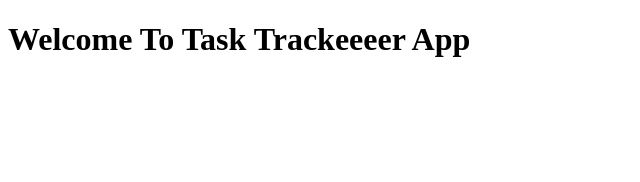
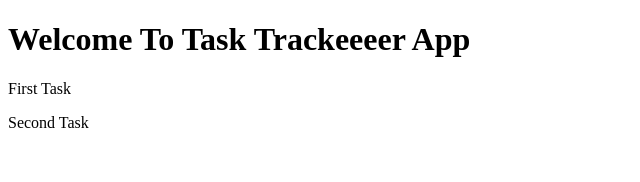
Before and after one commit to yugeshpalvai21/tasktracker, a React (Create React App) app: page / in a window 1280 px wide. Shown: the top 182 px of the page, without its empty margins (0-640 px from the left). Built offline with nearby package versions, Linux system fonts and the light colour scheme.

Commit message:
instantials Tasks state on App component and render all tasks using JSX expression

```diff
--- a/src/App.js
+++ b/src/App.js
@@ -1,7 +1,21 @@
 const App = () => {
+  const tasks = [{
+    title: 'First Task',
+    description: 'small description about first task',
+    reminder: false,
+    finished: false
+  },
+  {
+    title: 'Second Task',
+    description: 'small description about second task',
+    reminder: false,
+    finished: false
+  }]
+
   return (
     <div>
       <h1>Welcome To Task Trackeeeer App</h1>
+      {tasks.map((task) => (<p>{task.title}</p>))}
     </div>
   )
 }
```
